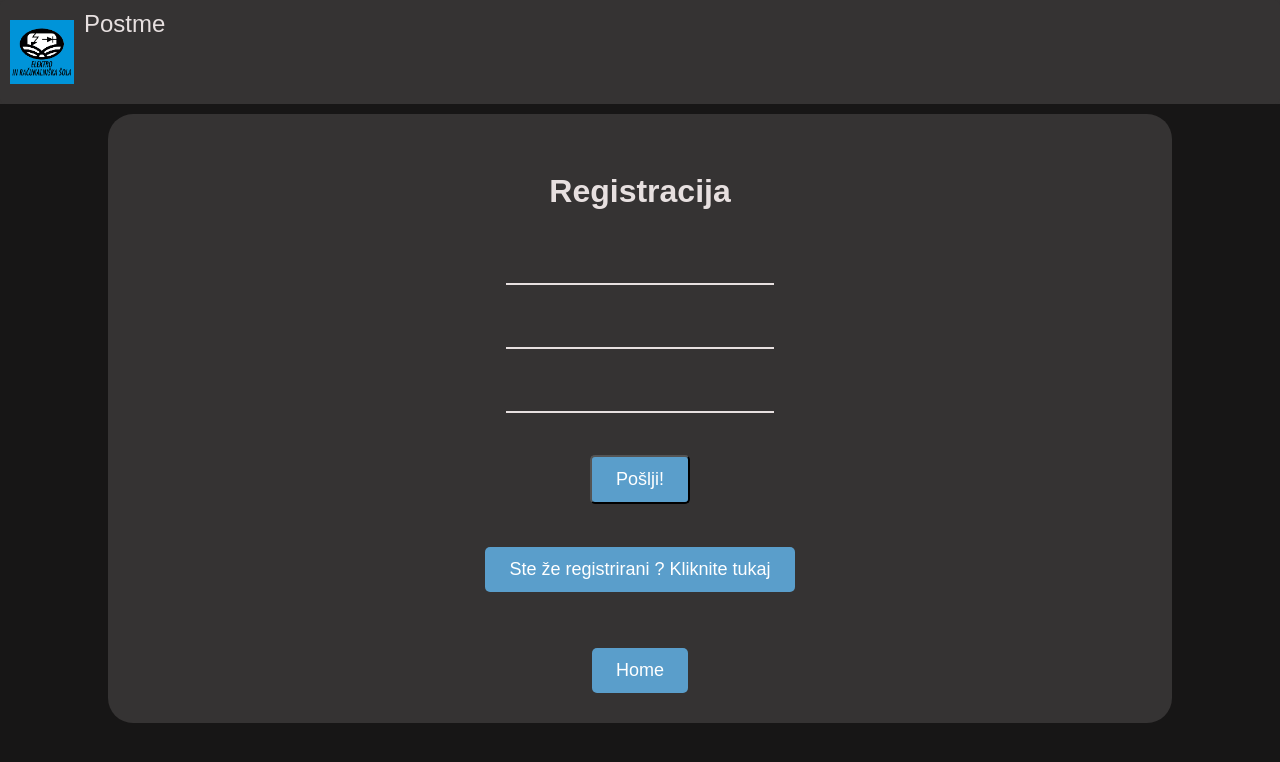
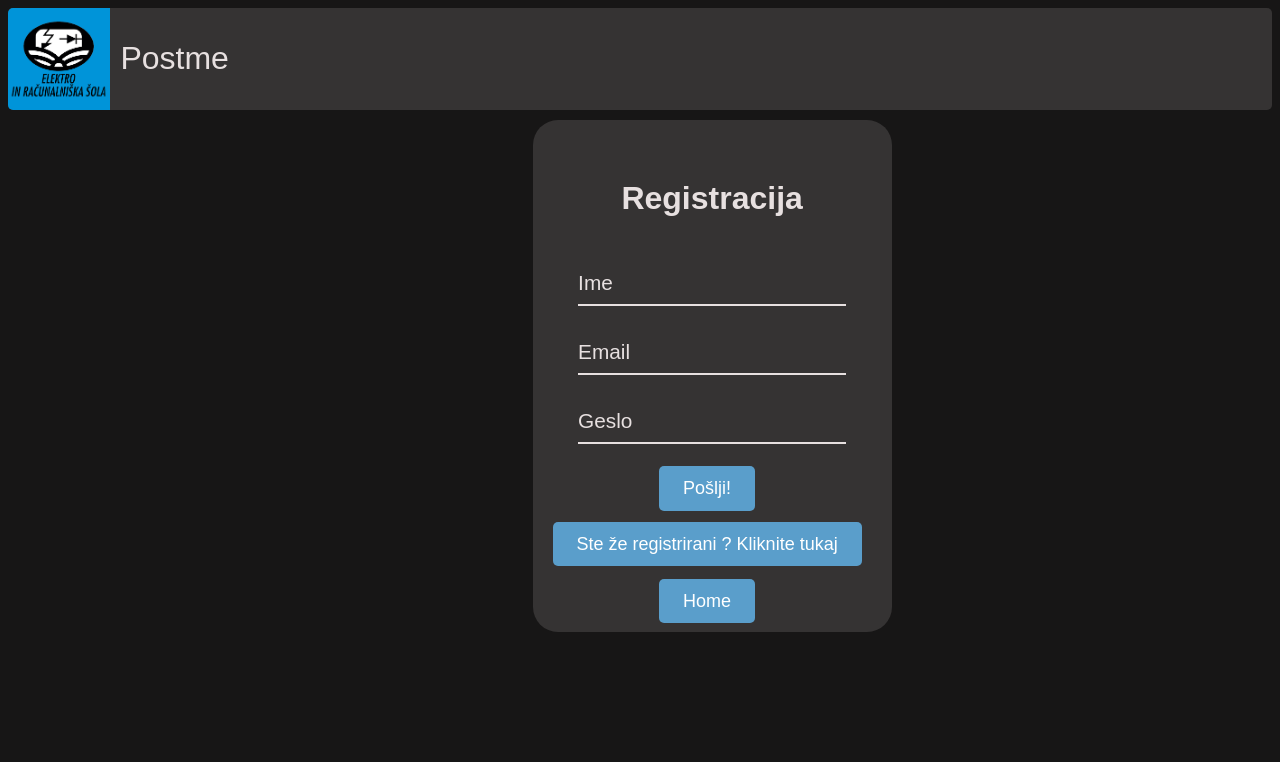
Before and after one commit to Unh0li/Reddit-projekt, a PHP site: page /register.php in a window 1280 px wide. Shown: the top 762 px of the page. Run offline with PHP 8.4, Linux system fonts and the light colour scheme.

Commit message:
css sm dau nazaj ker je zgledalo slabo

```diff
--- a/css/register_style.css
+++ b/css/register_style.css
@@ -1,22 +1,43 @@
-body {
+body{
     background-color: rgb(23, 22, 22);
     font-family: Arial, Helvetica, sans-serif;
-  margin: 0;
-  padding: 0;
 }
 
-.reg {
+.reg{
+
     text-align: center;
+    height: fit-content;
+    position: center;
     border-radius: 25px;
-  width: 80%; /* Adjust width for mobile */
-  margin: 10px auto; /* Center horizontally and add spacing */
+    width: fit-content;
+    margin-left :41.5%;
     background-color: rgb(53, 51, 51);
     padding: 20px;
+    margin-top: 10px;
 }
 
-input[type="submit"],
+input[type="submit"] {
+  margin-right: 10px;
+  padding: 12px 24px;
+  border-radius: 5px;
+  color: white;
+  background-color: rgb(90, 158, 203);
+  transition: background-color 0.3s ease;
+  font-size: large;
+  border: none;
+  cursor: pointer;
+  font-family: fantasy;
+}
+
+
+input[type="submit"]:hover,
+input[type="submit"]:focus {
+  background-color: rgb(51, 111, 152);
+}
+
 .reg a {
-  margin: 10px 5px; /* Add margin on all sides for spacing */
+  margin-right: 10px;
+  text-decoration: none;
   padding: 12px 24px;
   border-radius: 5px;
   color: white;
@@ -24,48 +45,41 @@ input[type="submit"],
   transition: background-color 0.3s ease;
   font-size: large;
   font-family: fantasy;
-  text-decoration: none; /* Remove underlines for links */
-  display: inline-block; /* Make buttons and links inline-block */
 }
 
-input[type="submit"]:hover,
-input[type="submit"]:focus,
 .reg a:hover {
   background-color: rgb(51, 111, 152);
 }
 
-header {
-  position: sticky;
-  top: 0;
-  background-color: rgb(53, 51, 51);
-  z-index: 1; /* Ensure it's above other content */
+header{
+    position:sticky;
+    top : 0;
+}
+.meni p{
+    color: rgb(231, 224, 224);
+    font-family: fantasy;
+    font-size: xx-large;
 }
 
-.meni {
+.meni{
     background-color: rgb(53, 51, 51);
     display: flex;
     border-radius: 5px;
-  padding: 10px 0; /* Add padding top and bottom */
-  overflow-x: auto; /* Allow horizontal scrolling on small screens */
-  -webkit-overflow-scrolling: touch; /* Smooth scrolling on iOS */
+    height: fit-content;
 }
-
-.meni p {
-  color: rgb(231, 224, 224);
-  font-family: fantasy;
-  font-size: 1.5rem; /* Adjust font size for mobile */
-  margin: 0; /* Remove default margin */
-  white-space: nowrap; /* Prevent text from wrapping */
-}
-
-.meni img {
-  height: 4em; /* Adjust image size for mobile */
-  padding: 10px;
+.meni img{
+    height: 6.4em;
+    padding-right: 10px;
     border-radius: 5px;
 }
 
+
+
 .inputi {
-  margin: 10px 0; /* Add margin top and bottom */
+  position: relative;
+  padding: 15px 0 0;
+  margin-top: 10px;
+  width: 100%;
 }
 
 .inputi_field {
@@ -106,14 +120,18 @@ header {
   border-color: rgb(90, 158, 203);
   border-image-slice: 1;
 }
-
-.inputi_field:required,
-.inputi_field:invalid {
-  box-shadow: none;
+.inputi_field:focus .inputi_label {
+    position: absolute;
+    top: 0;
+    display: block;
+    transition: 0.2s;
+    font-size: 1rem;
+    font-weight:700;
+  }
+.inputi_field{
+  &:required,&:invalid { box-shadow:none; }
 }
 
-h1 {
-  color: rgb(231, 224, 224);
-  text-align: center; /* Center align h1 on mobile */
-  font-size: 2rem; /* Adjust font size for mobile */
+h1{
+    color : rgb(231, 224, 224);
 }
```
Lines whose indentation alone changed are shown as unchanged.
